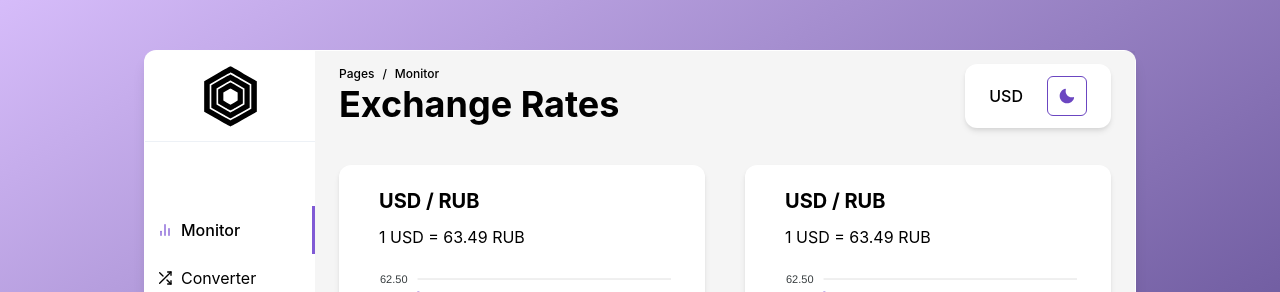
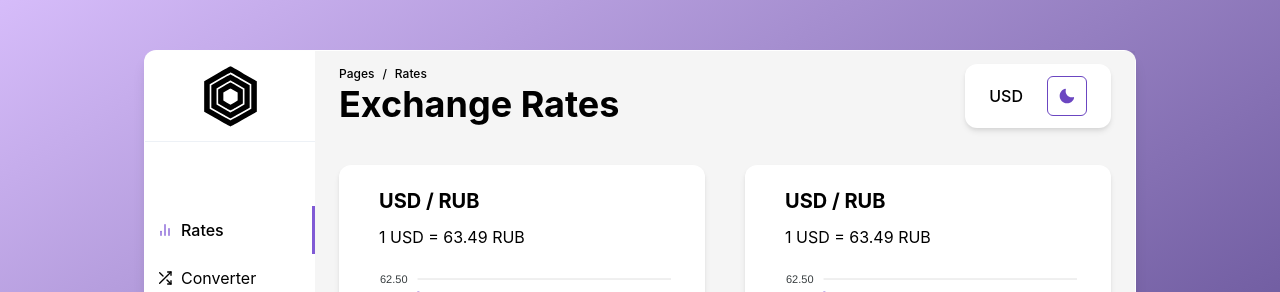
Before and after one commit to qrxt/currency, a React (Vite) app: page / in a window 1280 px wide. Shown: the top 292 px of the page. Built offline with nearby package versions, Linux system fonts and the light colour scheme.

Commit message:
Implement Exchange Rates page

```diff
--- a/index.html
+++ b/index.html
@@ -4,7 +4,7 @@
     <meta charset="UTF-8" />
     <link rel="icon" type="image/svg+xml" href="/vite.svg" />
     <meta name="viewport" content="width=device-width, initial-scale=1.0" />
-    <title>Currency monitor</title>
+    <title>Exchange rates</title>
   </head>
   <body>
     <div id="root"></div>
--- a/src/components/App/App.tsx
+++ b/src/components/App/App.tsx
@@ -1,7 +1,7 @@
 import React from "react";
 import { Routes, Route } from "react-router-dom";
 import Page from "components/Page";
-import MonitorPage from "components/pages/MonitorPage";
+import ExchangeRatesPage from "components/pages/ExchangeRatesPage";
 import ConverterPage from "components/pages/ConverterPage";
 import SettingsPage from "components/pages/SettingsPage";
 
@@ -9,7 +9,7 @@ function App() {
   return (
     <Page>
       <Routes>
-        <Route path="/" element={<MonitorPage />} />
+        <Route path="/" element={<ExchangeRatesPage />} />
         <Route path="/converter" element={<ConverterPage />} />
         <Route path="/settings" element={<SettingsPage />} />
       </Routes>
--- a/src/components/pages/MonitorPage/MonitorPage.tsx
+++ b/src/components/pages/ExchangeRatesPage/ExchangeRatesPage.tsx
@@ -1,8 +1,8 @@
 import React from "react";
 import ExchangeRatesContainer from "components/ExchangeRates/ExchangeRatesContainer";
 
-function MonitorPage() {
+function ExchangeRatesPage() {
   return <ExchangeRatesContainer />;
 }
 
-export default MonitorPage;
+export default ExchangeRatesPage;
--- /dev/null
+++ b/src/components/pages/ExchangeRatesPage/index.ts
@@ -0,0 +1 @@
+export { default } from "./ExchangeRatesPage";
--- a/src/components/pages/MonitorPage/index.ts
+++ /dev/null
@@ -1 +0,0 @@
-export { default } from "./MonitorPage";
--- a/src/lib/routes.ts
+++ b/src/lib/routes.ts
@@ -11,7 +11,7 @@ export interface Route {
 const routes: Record<string, Route> = {
   "/": {
     url: "/",
-    name: "Monitor",
+    name: "Rates",
     heading: "Exchange Rates",
     icon: FiBarChart2,
   },
```
